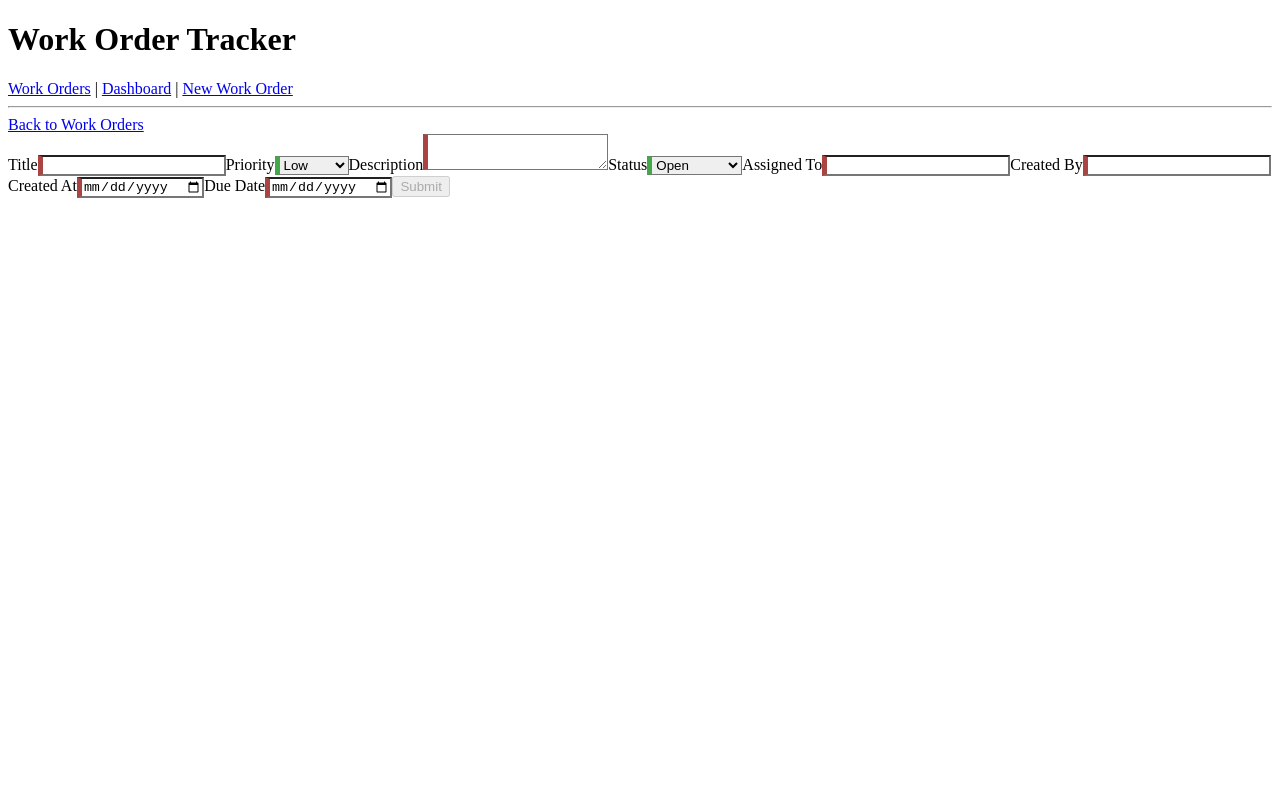
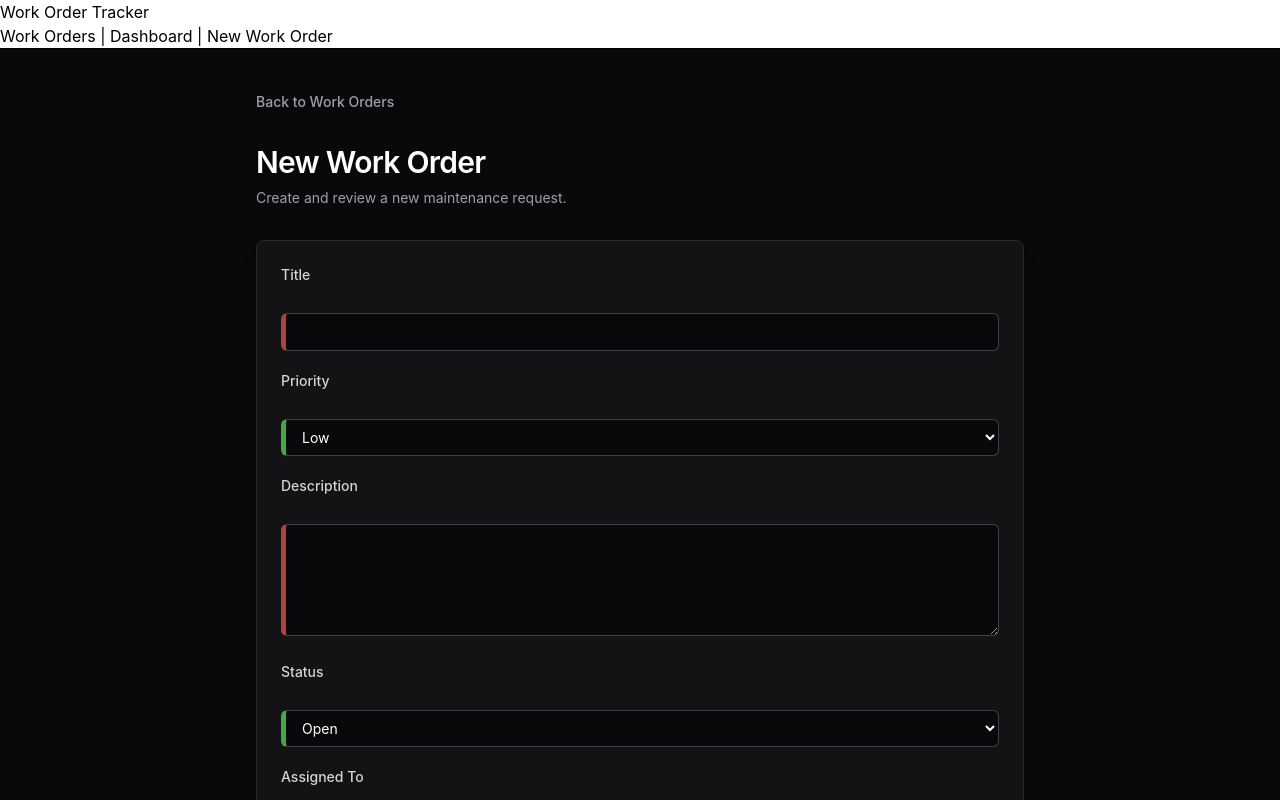
Before and after one commit to samarth212/Work-Order-Tracker, an Angular app in the folder frontend/: page /workorders/new in a window 1280 px wide. Shown: the top 800 px of the page. Built offline with nearby package versions, Linux system fonts and the light colour scheme.

Commit message:
stying for form

```diff
--- a/frontend/package.json
+++ b/frontend/package.json
@@ -20,8 +20,11 @@
     "@angular/platform-server": "^21.2.0",
     "@angular/router": "^21.2.0",
     "@angular/ssr": "^21.2.13",
+    "@tailwindcss/postcss": "^4.3.0",
     "express": "^5.1.0",
+    "postcss": "^8.5.15",
     "rxjs": "~7.8.0",
+    "tailwindcss": "^4.3.0",
     "tslib": "^2.3.0"
   },
   "devDependencies": {
--- a/frontend/src/app/pages/work-order-form/work-order-form.html
+++ b/frontend/src/app/pages/work-order-form/work-order-form.html
@@ -1,21 +1,36 @@
-<a routerLink="/workorders">Back to Work Orders</a>
+<main class="min-h-screen bg-zinc-950 px-6 py-10 text-zinc-100">
+  <div class="mx-auto max-w-3xl">
+    <a
+      routerLink="/workorders"
+      class="mb-8 inline-flex text-sm font-medium text-zinc-400 hover:text-white"
+    >
+      Back to Work Orders
+    </a>
 
-<div [hidden]="submitted">
+    <div class="mb-8">
+      <h1 class="text-3xl font-semibold tracking-tight text-white">New Work Order</h1>
+      <p class="mt-2 text-sm text-zinc-400">Create and review a new maintenance request.</p>
+    </div>
+
+    <div
+      [hidden]="submitted"
+      class="rounded-lg border border-zinc-800 bg-zinc-900/70 p-6 shadow-xl shadow-black/20"
+    >
       <form #workOrderForm="ngForm" (ngSubmit)="onSubmit(workOrderForm)">
-    <div class="form-group">
-      <label for="title">Title</label>
+        <div class="space-y-5">
+          <label for="title" class="block text-sm font-medium text-zinc-300">Title</label>
           <input
             type="text"
-        class="form-control"
+            class="form-control mt-2 w-full rounded-md border border-zinc-700 bg-zinc-950 px-3 py-2 text-sm text-white outline-none transition focus:border-cyan-400 focus:ring-2 focus:ring-cyan-400/20"
             id="title"
             required
             [(ngModel)]="newWorkOrder.title"
             name="title"
           />
 
-      <label for="priority">Priority</label>
+          <label for="priority" class="block text-sm font-medium text-zinc-300">Priority</label>
           <select
-        class="form-control"
+            class="form-control mt-2 w-full rounded-md border border-zinc-700 bg-zinc-950 px-3 py-2 text-sm text-white outline-none transition focus:border-cyan-400 focus:ring-2 focus:ring-cyan-400/20"
             id="priority"
             required
             [(ngModel)]="newWorkOrder.priority"
@@ -26,18 +41,20 @@
             }
           </select>
 
-      <label for="description">Description</label>
+          <label for="description" class="block text-sm font-medium text-zinc-300">
+            Description
+          </label>
           <textarea
-        class="form-control"
+            class="form-control mt-2 min-h-28 w-full rounded-md border border-zinc-700 bg-zinc-950 px-3 py-2 text-sm text-white outline-none transition focus:border-cyan-400 focus:ring-2 focus:ring-cyan-400/20"
             id="description"
             required
             [(ngModel)]="newWorkOrder.description"
             name="description"
           ></textarea>
 
-      <label for="status">Status</label>
+          <label for="status" class="block text-sm font-medium text-zinc-300">Status</label>
           <select
-        class="form-control"
+            class="form-control mt-2 w-full rounded-md border border-zinc-700 bg-zinc-950 px-3 py-2 text-sm text-white outline-none transition focus:border-cyan-400 focus:ring-2 focus:ring-cyan-400/20"
             id="status"
             required
             [(ngModel)]="newWorkOrder.status"
@@ -48,93 +65,134 @@
             <option value="Completed">Completed</option>
           </select>
 
-      <label for="assignedTo">Assigned To</label>
+          <label for="assignedTo" class="block text-sm font-medium text-zinc-300">
+            Assigned To
+          </label>
           <input
             type="text"
-        class="form-control"
+            class="form-control mt-2 w-full rounded-md border border-zinc-700 bg-zinc-950 px-3 py-2 text-sm text-white outline-none transition focus:border-cyan-400 focus:ring-2 focus:ring-cyan-400/20"
             id="assignedTo"
             required
             [(ngModel)]="newWorkOrder.assignedTo"
             name="assignedTo"
           />
 
-      <label for="createdBy">Created By</label>
+          <label for="createdBy" class="block text-sm font-medium text-zinc-300">Created By</label>
           <input
             type="text"
-        class="form-control"
+            class="form-control mt-2 w-full rounded-md border border-zinc-700 bg-zinc-950 px-3 py-2 text-sm text-white outline-none transition focus:border-cyan-400 focus:ring-2 focus:ring-cyan-400/20"
             id="createdBy"
             required
             [(ngModel)]="newWorkOrder.createdBy"
             name="createdBy"
           />
 
-      <label for="createdAt">Created At</label>
+          <div class="grid gap-5 md:grid-cols-2">
+            <div>
+              <label for="createdAt" class="block text-sm font-medium text-zinc-300">
+                Created At
+              </label>
               <input
                 type="date"
-        class="form-control"
+                class="form-control mt-2 w-full rounded-md border border-zinc-700 bg-zinc-950 px-3 py-2 text-sm text-white outline-none transition focus:border-cyan-400 focus:ring-2 focus:ring-cyan-400/20"
                 id="createdAt"
                 required
                 [(ngModel)]="newWorkOrder.createdAt"
                 name="createdAt"
               />
+            </div>
 
-      <label for="dueDate">Due Date</label>
+            <div>
+              <label for="dueDate" class="block text-sm font-medium text-zinc-300">
+                Due Date
+              </label>
               <input
                 type="date"
-        class="form-control"
+                class="form-control mt-2 w-full rounded-md border border-zinc-700 bg-zinc-950 px-3 py-2 text-sm text-white outline-none transition focus:border-cyan-400 focus:ring-2 focus:ring-cyan-400/20"
                 id="dueDate"
                 required
                 [(ngModel)]="newWorkOrder.dueDate"
                 name="dueDate"
               />
+            </div>
+          </div>
 
-      <button type="submit" class="btn btn-primary" [disabled]="!workOrderForm.form.valid">
+      <button
+        type="submit"
+        class="btn btn-primary w-full rounded-md bg-cyan-400 px-4 py-2.5 text-sm font-semibold text-zinc-950 transition hover:bg-cyan-300 disabled:cursor-not-allowed disabled:bg-zinc-700 disabled:text-zinc-400"
+        [disabled]="!workOrderForm.form.valid"
+      >
         Submit
       </button>
         </div>
       </form>
     </div>
-<div [hidden]="!submitted">
-  <h2>You submitted the following:</h2>
-  <div class="row">
-    <div class="col-xs-3">Id</div>
-    <div class="col-xs-9">{{ submittedWorkOrder?.id }}</div>
+
+    <div
+      [hidden]="!submitted"
+      class="rounded-lg border border-zinc-800 bg-zinc-900/70 p-6 shadow-xl shadow-black/20"
+    >
+      <h2 class="text-2xl font-semibold tracking-tight text-white">Submitted Work Order</h2>
+      <div class="mt-6 divide-y divide-zinc-800">
+        <div class="row grid grid-cols-3 gap-4 py-3">
+          <div class="col-xs-3 text-sm font-medium text-zinc-400">Id</div>
+          <div class="col-xs-9 col-span-2 text-sm text-white">{{ submittedWorkOrder?.id }}</div>
         </div>
-  <div class="row">
-    <div class="col-xs-3">Title</div>
-    <div class="col-xs-9">{{ submittedWorkOrder?.title }}</div>
+        <div class="row grid grid-cols-3 gap-4 py-3">
+          <div class="col-xs-3 text-sm font-medium text-zinc-400">Title</div>
+          <div class="col-xs-9 col-span-2 text-sm text-white">{{ submittedWorkOrder?.title }}</div>
         </div>
-  <div class="row">
-    <div class="col-xs-3">Priority</div>
-    <div class="col-xs-9">{{ submittedWorkOrder?.priority }}</div>
+        <div class="row grid grid-cols-3 gap-4 py-3">
+          <div class="col-xs-3 text-sm font-medium text-zinc-400">Priority</div>
+          <div class="col-xs-9 col-span-2 text-sm text-white">
+            {{ submittedWorkOrder?.priority }}
           </div>
-  <div class="row">
-    <div class="col-xs-3">Description</div>
-    <div class="col-xs-9">{{ submittedWorkOrder?.description }}</div>
         </div>
-  <div class="row">
-    <div class="col-xs-3">Status</div>
-    <div class="col-xs-9">{{ submittedWorkOrder?.status }}</div>
+        <div class="row grid grid-cols-3 gap-4 py-3">
+          <div class="col-xs-3 text-sm font-medium text-zinc-400">Description</div>
+          <div class="col-xs-9 col-span-2 text-sm text-white">
+            {{ submittedWorkOrder?.description }}
           </div>
-  <div class="row">
-    <div class="col-xs-3">Assigned To</div>
-    <div class="col-xs-9">{{ submittedWorkOrder?.assignedTo }}</div>
         </div>
-  <div class="row">
-    <div class="col-xs-3">Created By</div>
-    <div class="col-xs-9">{{ submittedWorkOrder?.createdBy }}</div>
+        <div class="row grid grid-cols-3 gap-4 py-3">
+          <div class="col-xs-3 text-sm font-medium text-zinc-400">Status</div>
+          <div class="col-xs-9 col-span-2 text-sm text-white">
+            {{ submittedWorkOrder?.status }}
           </div>
-  <div class="row">
-    <div class="col-xs-3">Created At</div>
-    <div class="col-xs-9">{{ submittedWorkOrder?.createdAt }}</div>
         </div>
-  <div class="row">
-    <div class="col-xs-3">Due Date</div>
-    <div class="col-xs-9">{{ submittedWorkOrder?.dueDate }}</div>
+        <div class="row grid grid-cols-3 gap-4 py-3">
+          <div class="col-xs-3 text-sm font-medium text-zinc-400">Assigned To</div>
+          <div class="col-xs-9 col-span-2 text-sm text-white">
+            {{ submittedWorkOrder?.assignedTo }}
+          </div>
+        </div>
+        <div class="row grid grid-cols-3 gap-4 py-3">
+          <div class="col-xs-3 text-sm font-medium text-zinc-400">Created By</div>
+          <div class="col-xs-9 col-span-2 text-sm text-white">
+            {{ submittedWorkOrder?.createdBy }}
+          </div>
+        </div>
+        <div class="row grid grid-cols-3 gap-4 py-3">
+          <div class="col-xs-3 text-sm font-medium text-zinc-400">Created At</div>
+          <div class="col-xs-9 col-span-2 text-sm text-white">
+            {{ submittedWorkOrder?.createdAt }}
+          </div>
+        </div>
+        <div class="row grid grid-cols-3 gap-4 py-3">
+          <div class="col-xs-3 text-sm font-medium text-zinc-400">Due Date</div>
+          <div class="col-xs-9 col-span-2 text-sm text-white">
+            {{ submittedWorkOrder?.dueDate }}
+          </div>
+        </div>
       </div>
 
-  <br />
-  <button type="button" class="btn btn-primary" (click)="addAnother()">
+      <button
+        type="button"
+        class="btn btn-primary mt-6 w-full rounded-md bg-cyan-400 px-4 py-2.5 text-sm font-semibold text-zinc-950 transition hover:bg-cyan-300"
+        (click)="addAnother()"
+      >
         Add Another
       </button>
     </div>
+  </div>
+</main>
--- a/frontend/src/styles.css
+++ b/frontend/src/styles.css
@@ -1 +1,3 @@
+@import "tailwindcss";
+
 /* You can add global styles to this file, and also import other style files */
```
Also changed, not shown: frontend/.postcssrc.json (added), 1 other file (tests, documents, lock files or other folders). Lines whose indentation alone changed are shown as unchanged.
